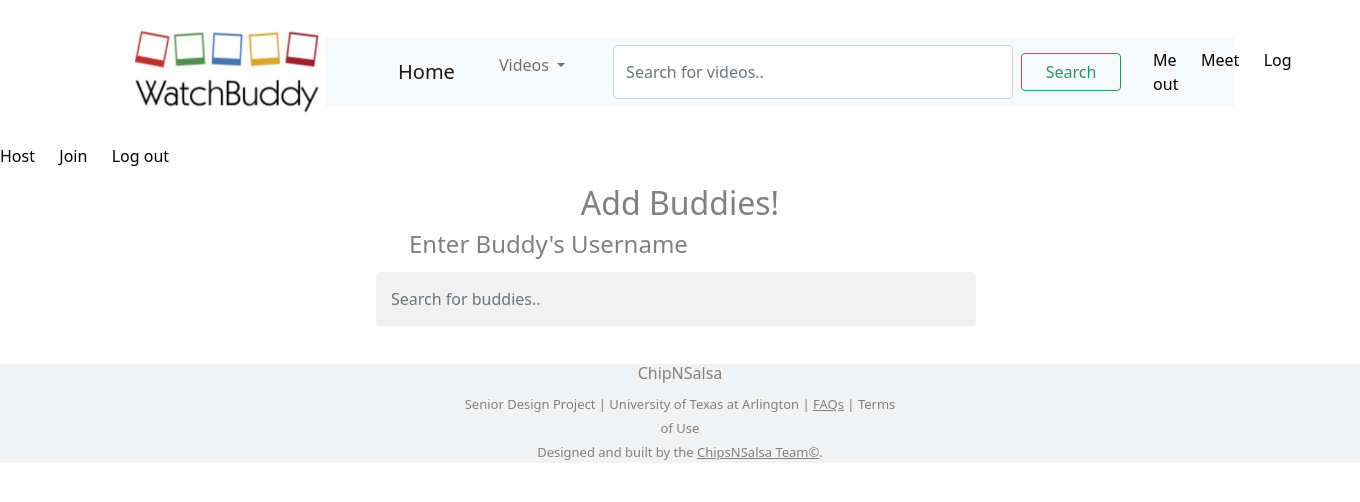
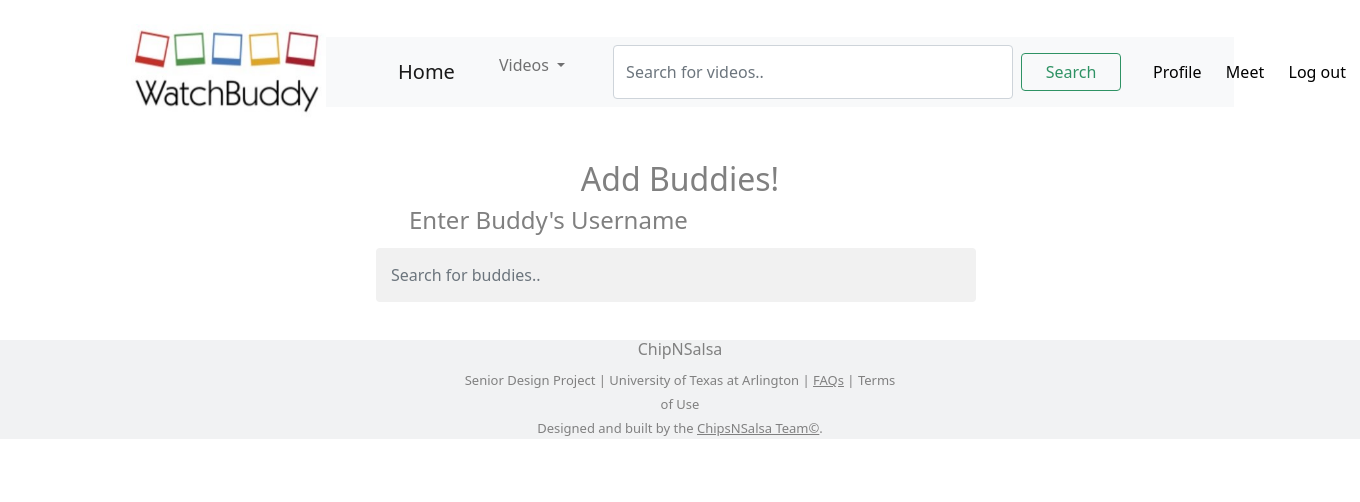
Before and after one commit to debbienguyenn/CSE4314-Senior-Design-I, a PHP site: page /Buddies.php in a window 1360 px wide. Shown: the top 502 px of the page. Run offline with PHP 8.4, Linux system fonts and the light colour scheme; the visitor is signed in with stand-in values (Sample User, id 1).

Commit message:
minor changes

```diff
--- a/Buddies.php
+++ b/Buddies.php
@@ -23,30 +23,6 @@
         <?php
             include('navbar.php');
         ?>
-
-        <!--Replace Login and Sign Up links when logged in-->
-        <?php
-            if(!isset($_SESSION['username']))
-            {
-              echo '<div class="col-2">
-              <a href="Login.php">Login</a>
-              &emsp;
-              <a href="SignUp.php">Sign Up</a>
-              </div>';
-            }
-            else
-            {
-              echo '<div class="col-2">
-              <a href="Host.php">Host</a>
-              &emsp;
-              <a href="Join.php">Join</a>
-              &emsp;
-              <a href="Logout.php">Log out</a>
-              </div>';
-            }
-        ?>
-
-        </nav>
 
         <div class="container">
             <div class="row justify-content-center">
@@ -75,7 +51,7 @@
            if(query != '' || query != 8 || query != 46)
            {
                 $.ajax({
-                     url:"search.php",
+                     url:"searchBuddy.php",
                      method:"POST",
                      data:{query:query},
                      success:function(data)
--- a/navbar.php
+++ b/navbar.php
@@ -55,8 +55,8 @@
             }
             else
             {
-              echo '<div class="col-2">
-              <a href="profile.php">Me</a>
+              echo '<div class="col-3">
+              <a href="profile.php">Profile</a>
               &emsp;
               <a href="Meet.php">Meet</a>
               &emsp;
--- a/searchBuddy.php
+++ b/searchBuddy.php
@@ -1,3 +1,5 @@
+
+
 <?php
  include('db.php');
 
```
